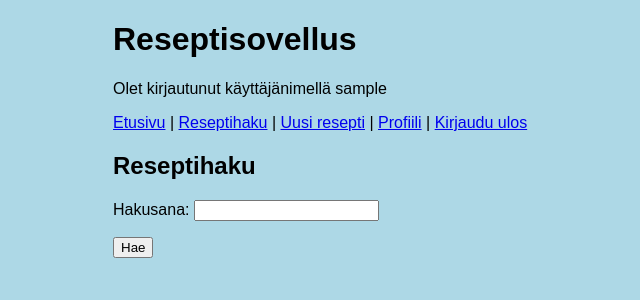
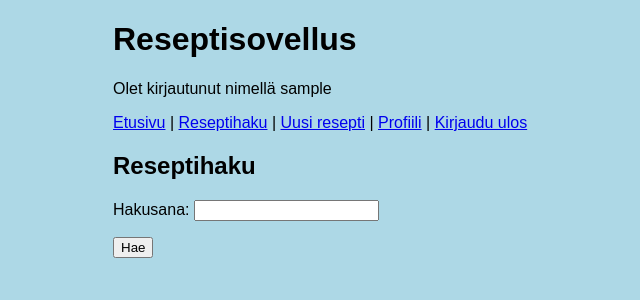
Before and after one commit to DanTah/CSB-project-I, a Flask app: page /find_recipe in a window 1280 px wide. Shown: the top 300 px of the page, without its empty margins (127-767 px from the left). Run offline with Flask 3, Linux system fonts and the light colour scheme; the visitor is signed in with stand-in values (Sample User, id 1).

Commit message:
Slightly change layout

```diff
--- a/templates/layout.html
+++ b/templates/layout.html
@@ -11,7 +11,7 @@
 
   <p>
     {% if session.user_id %}
-    Olet kirjautunut käyttäjänimellä {{session.username}} <br />
+    Olet kirjautunut nimellä {{session.username}} <br />
     {% endif %}
   </p>
 
```
